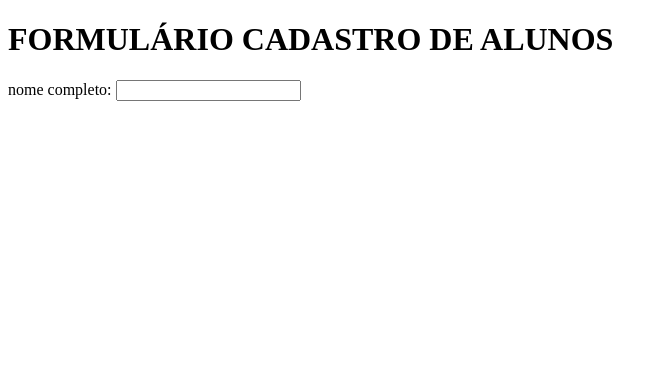
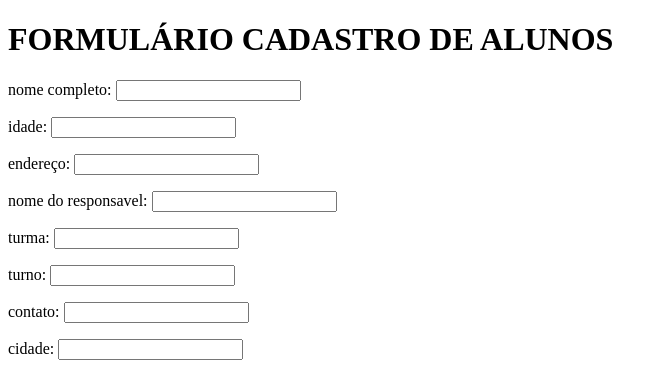
Before and after one commit to carlo7/formulario, a plain HTML site: page index.html in a window 1280 px wide. Shown: the whole page, without its empty margins (0-667 px from the left). Drawn offline with Linux system fonts and the light colour scheme.

Commit message:
Update index.html

```diff
--- a/index.html
+++ b/index.html
@@ -12,9 +12,13 @@
     <h1>FORMULÁRIO CADASTRO DE ALUNOS</h1>
     <form>
 <p>nome completo: <input type="text" name="nome" id="nome"  </p>
-
-
-
+<p>idade: <input type="text" name="idade" id="idade"  </p>
+<p>endereço: <input type="text" name="endereço" id="endereço"  </p>
+<p>nome do responsavel: <input type="text" name="nome do responsavel" id="nome do responsavel"  </p>
+<p>turma: <input type="text" name="turma" id="turma"  </p>
+<p>turno: <input type="text" name="turno" id="turno"  </p>
+<p>contato: <input type="text" name="contato" id="contato"  </p>
+<p>cidade: <input type="text" name="cidade" id="cidade"  </p>
     </form>
 
 </body>
```
